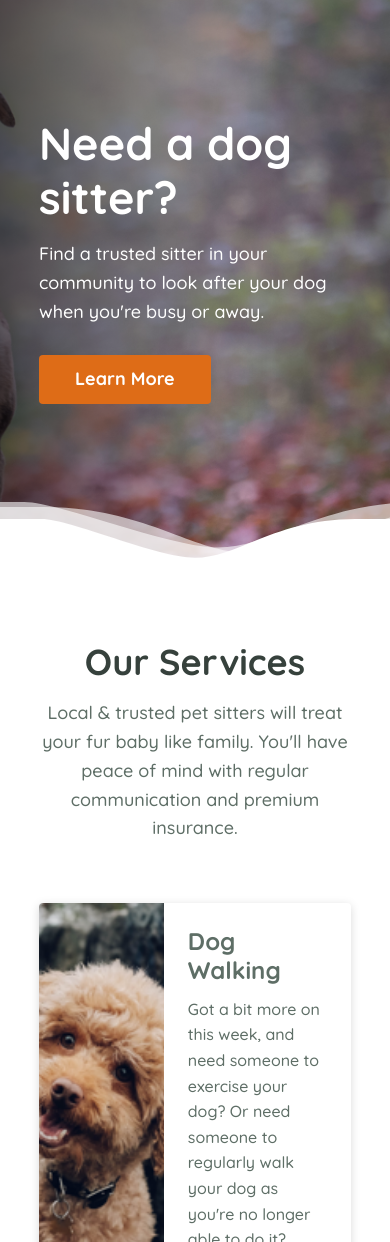
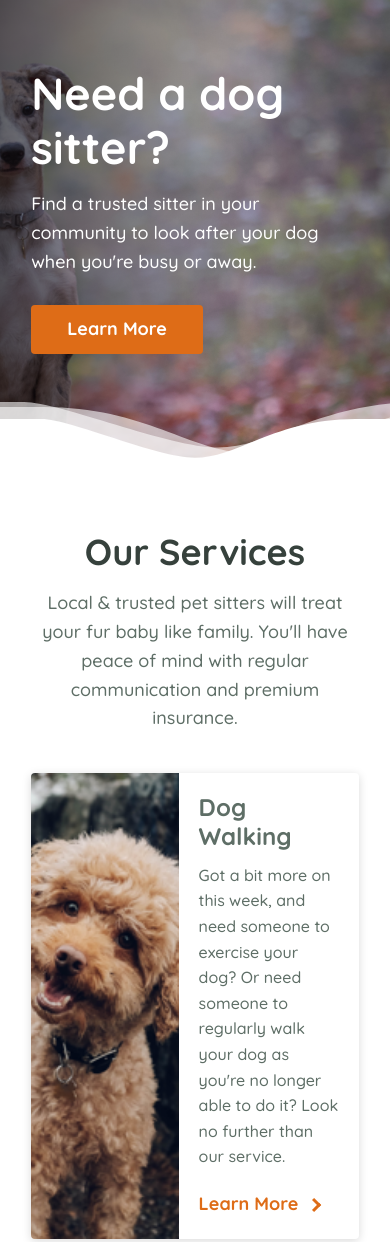
Before and after one commit to vinaaal/dogSittingWebsite, a plain HTML site: page index.html in a window 390 px wide. Shown: the top 1242 px of the page. Drawn offline with Linux system fonts and the light colour scheme.

Commit message:
added tablet tall breakpoint

```diff
--- a/styles.css
+++ b/styles.css
@@ -218,7 +218,7 @@ a {
    object-fit: cover;
 }
 
-/* flex styling so cards stack vertically when smaller screen size */
+/* flex styling so cards stack vertically when smaller screen sizegit add . */
 .cardBody {
    display: flex;
    flex-direction: column;
@@ -257,3 +257,32 @@ a {
       flex-shrink: 0;
    }
 }
+
+/* tablet tall breakpoint/screensize */
+@media (max-width: 899px) {
+   .hero {
+      min-height: 480px;
+      padding: 0 8%;
+   }
+
+   .heroContent {
+      max-width: 400px;
+   }
+
+   .services {
+      padding: 50px 8% 60px;
+   }
+
+   .servicesList {
+      gap: 24px;
+      margin-top: 40px;
+   }
+
+   .cardImage {
+      width: 45%;
+   }
+
+   .cardBody {
+      padding: 20px;
+   }
+}
```
